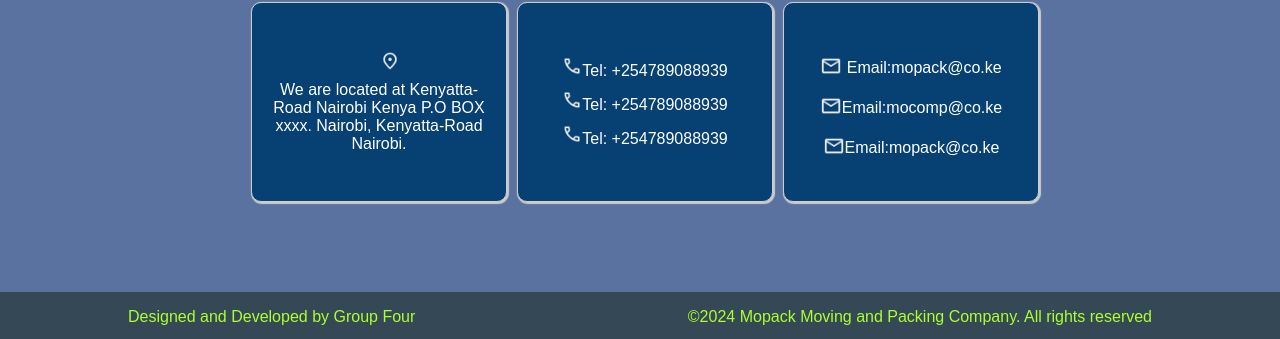
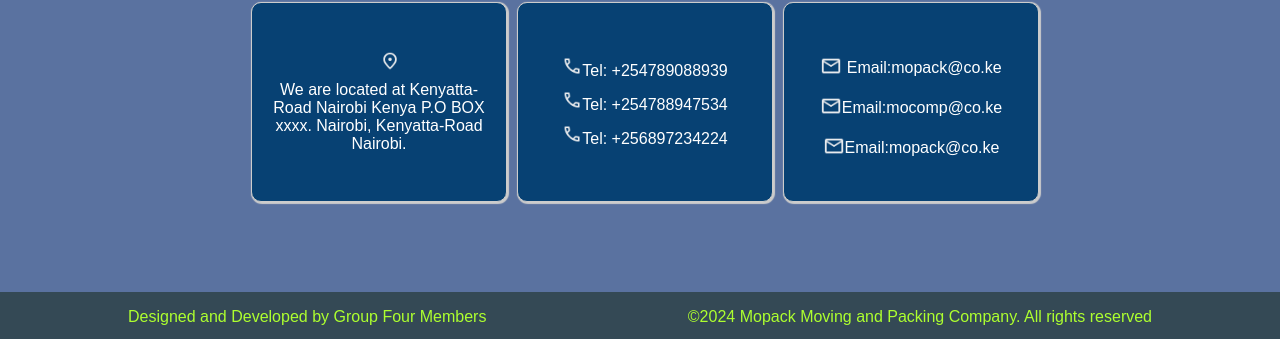
Before and after one commit to roggersanguzu/Mopack-Moving-and-Packing, a plain HTML site: page Group Four Project/index.html in a window 1280 px wide. Shown: the part 3595-3934 px from the top of the page. Drawn offline with Linux system fonts and the light colour scheme; files whose address does not match are found by name.

Commit message:
Contact update

```diff
--- a/Group Four Project/index.html
+++ b/Group Four Project/index.html
@@ -201,8 +201,8 @@
         <div class="number">
           <ul>
             <li><img src="./Photos/Phone.png" alt="">Tel: +254789088939</li>
-            <li><img src="./Photos/Phone.png" alt="">Tel: +254789088939</li>
-            <li><img src="./Photos/Phone.png" alt="">Tel: +254789088939</li>
+            <li><img src="./Photos/Phone.png" alt="">Tel: +254788947534</li>
+            <li><img src="./Photos/Phone.png" alt="">Tel: +256897234224</li>
           </ul>
         </div>
 
@@ -218,7 +218,7 @@
     </section>
     <div class="endings">
       <div class="footer1">
-        Designed and Developed by Group Four
+        Designed and Developed by Group Four Members
       </div>
       <div class="footer2">
         &copy;2024 Mopack Moving and Packing Company. All rights reserved
```
